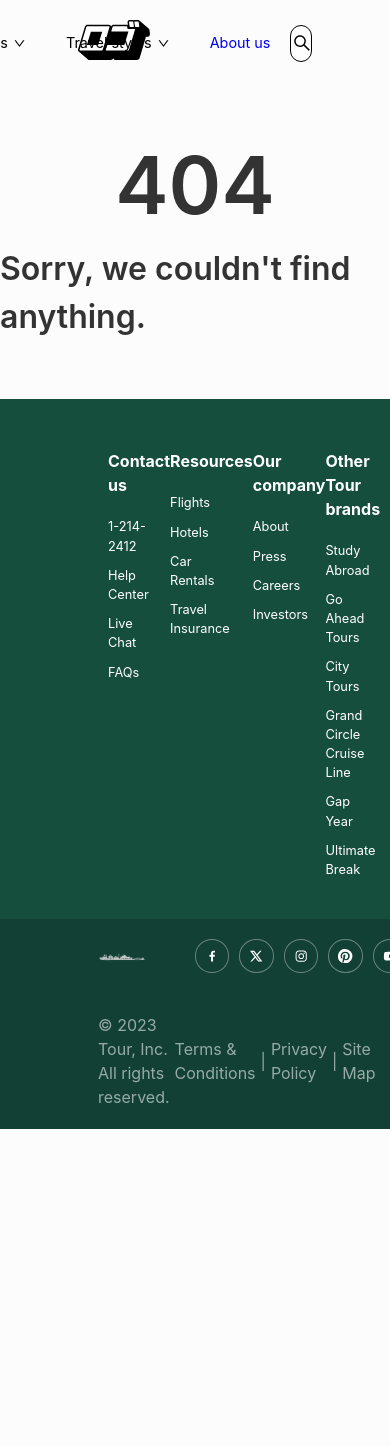
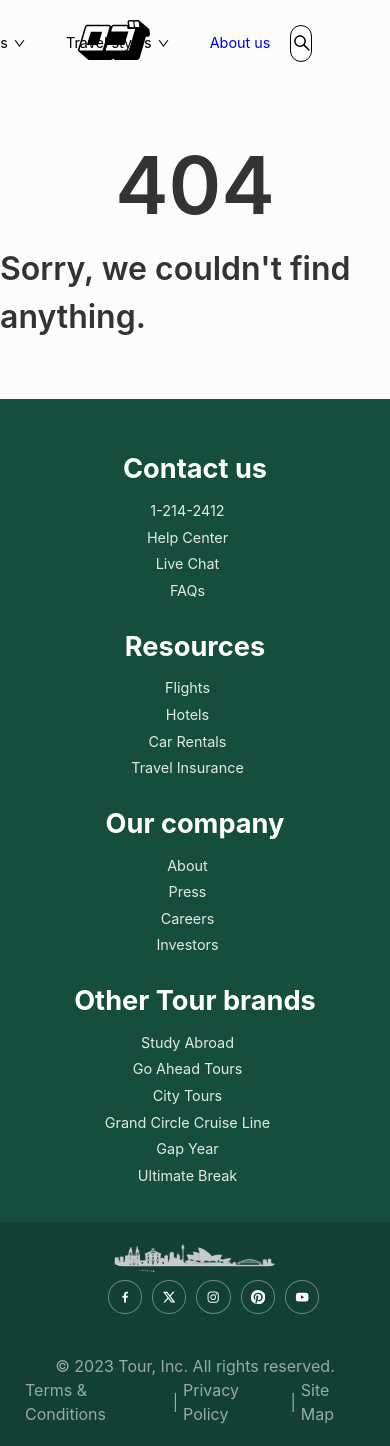
Before and after one commit to bartwo21/tour-project, a React (Vite) app: page /sr in a window 390 px wide. Before the commit the page ends 1129 px from the top, so only its background shows below. Built offline with nearby package versions, Linux system fonts and the light colour scheme.

Commit message:
fix: footer responsive

```diff
--- a/src/constants/footer/footer.scss
+++ b/src/constants/footer/footer.scss
@@ -15,15 +15,16 @@
             }
             h3 {
                 font-size: 1rem;
-                margin-bottom: 20px;
+                margin-bottom: 10px;
             }
             ul{
                 list-style: none;
                 padding: 0 15px 0 0;
                 li {
-                    margin: 0 0 10px 0;
+                    margin: 0 0 5px 0;
                     cursor: pointer;
-                    font-size: .8rem;
+                    font-size: .9rem;
+                    color: #ffffffe0;
                     &:hover {
                         text-decoration: underline;
                     }
@@ -96,3 +97,32 @@
     }
 
 }
+@media screen and (max-width: 1200px) {
+    .footer-container {
+        .footer-upside {
+            flex-direction: column;
+            justify-content: center;
+            text-align: center;
+            align-items: center;
+            width: 100%;
+            .column{
+                h3{
+                    font-size: 1.7rem;
+                }
+            }
+        }
+        .footer-middle-side{
+            .inner-footer-middle-side{
+                flex-direction: column;
+                text-align: center;
+                width: 100%;
+            }
+        }
+        .footer-downside{
+            .inner-footer-downside{
+                flex-direction: column;
+                width: 100%;
+            }
+        }
+    }
+}
--- a/src/constants/navbar/navbar.scss
+++ b/src/constants/navbar/navbar.scss
@@ -37,9 +37,9 @@
                     align-items: center;
                     justify-content: space-around;
                     top: 65px;
-                    background-color: white;
-                    border: 1px solid black;
-                    border-radius: 5px;
+                    background-color: rgb(255, 255, 255);
+                    box-shadow: rgba(0, 0, 0, 0.35) 0px 5px 15px;
+                    border-radius: 10px;
                     width: 17%;
                     height: 10%;
                     .dropdown-link{
```
